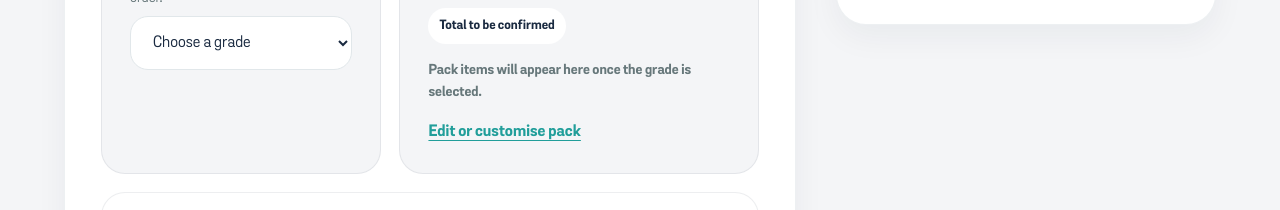
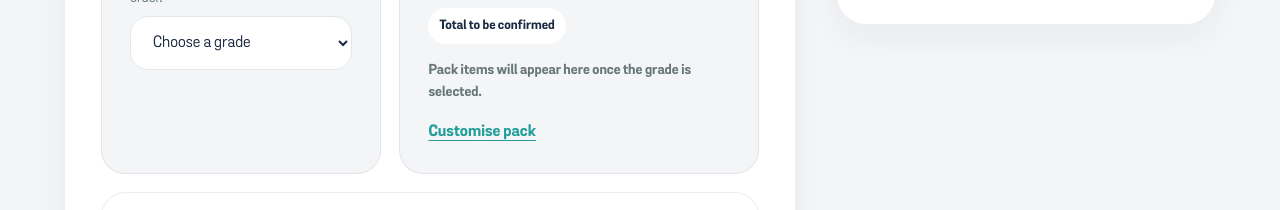
Before and after one commit to mcebisidesigner-spec/pexpacks-supplies, a Next.js app: page /order in a window 1280 px wide. Shown: the part 1040-1250 px from the top of the page. Built offline with nearby package versions, Linux system fonts and the light colour scheme.

Commit message:
Update customise pack link in checkout flow to route directly to school home page

```diff
--- a/components/order/OrderForm.tsx
+++ b/components/order/OrderForm.tsx
@@ -924,14 +924,12 @@ export function OrderForm({
                   <Link
                     className={styles.inlineAction}
                     href={
-                      standardSelection
-                        ? `/${standardSelection.phaseSlug}`
-                        : selectedSchool && selectedGrade
-                          ? `/schools/${selectedSchool.slug}/${selectedGrade.gradeSlug}`
-                          : "/schools"
+                      selectedSchool
+                        ? `/schools/${selectedSchool.slug}`
+                        : "/schools"
                     }
                   >
-                    Edit or customise pack
+                    Customise pack
                   </Link>
                 </div>
 
```
